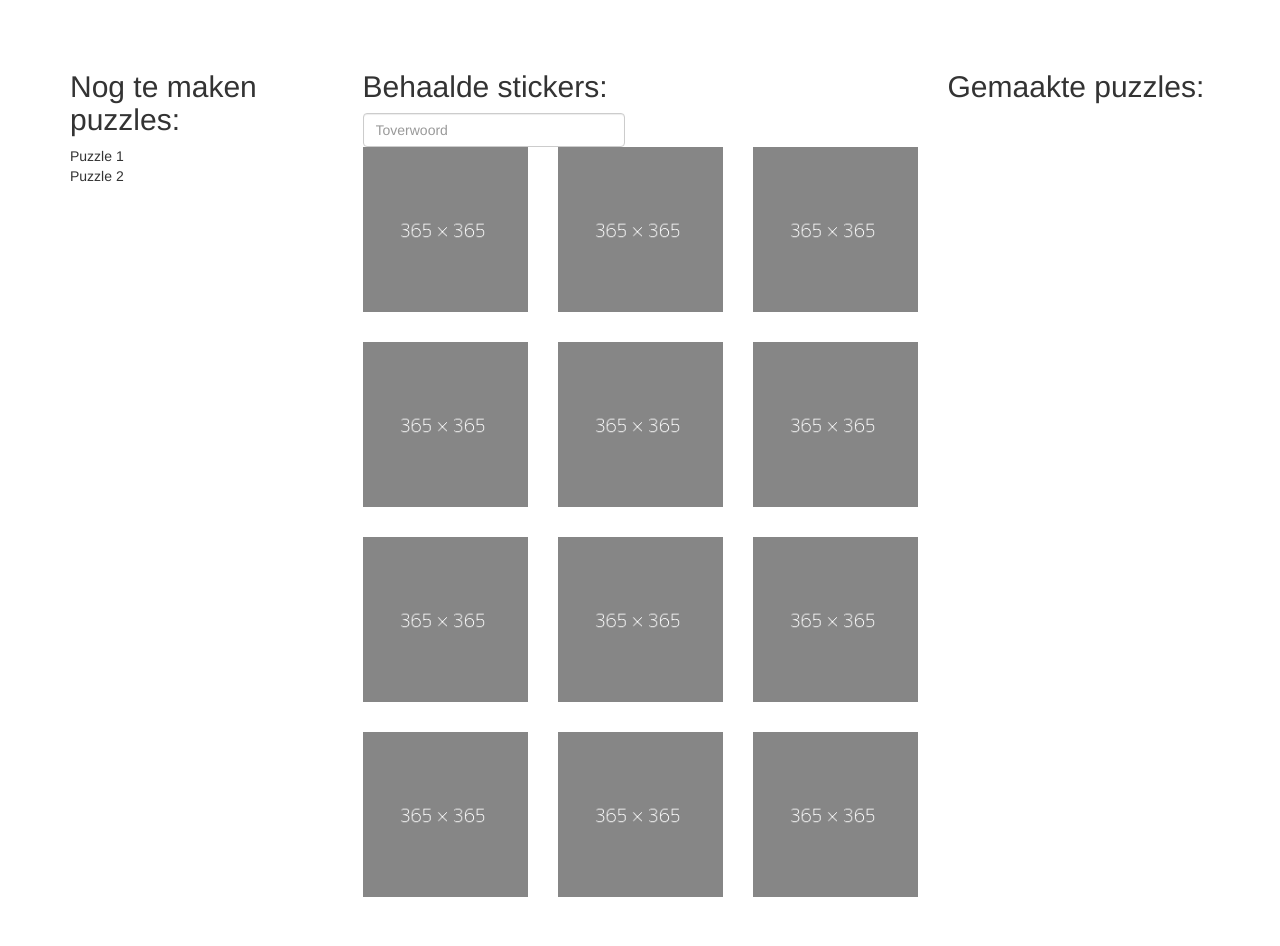
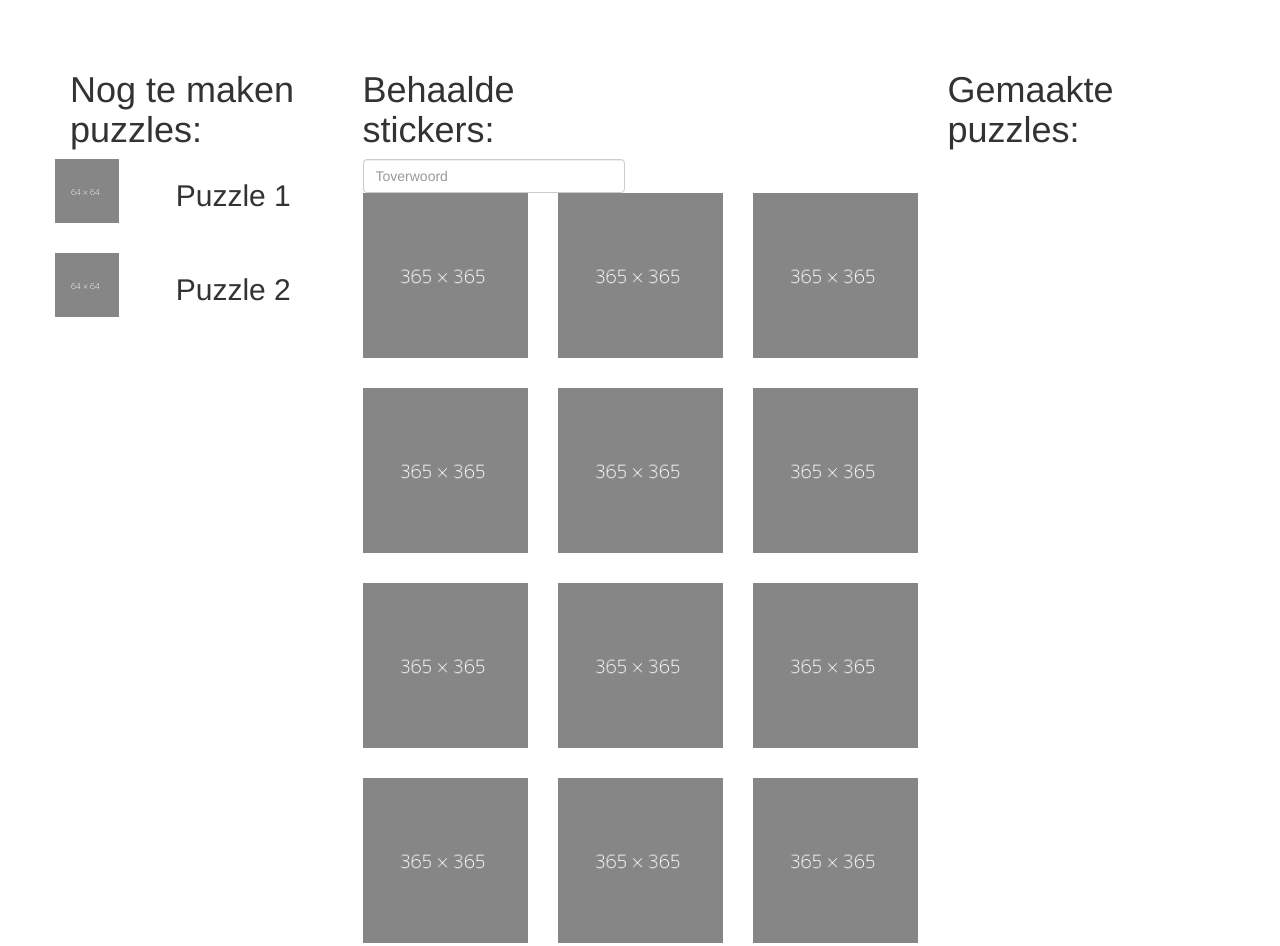
Before and after one commit to prlahaise/pad-oba5-2017, a plain HTML site: page index.html in a window 1280 px wide. Drawn offline with Linux system fonts and the light colour scheme.

Commit message:
format puzzle

```diff
--- a/index.html
+++ b/index.html
@@ -21,14 +21,18 @@
     <div class="container">
       <div class="row">
         <div class="col-lg-3 col-md-3 col-sm-3 col-xs-3">
-          <h2>Nog te maken puzzles:</h2>
-          <div id="p1">Puzzle 1</div>
-          <div id="p2">Puzzle 2</div>
+          <h1>Nog te maken puzzles:</h1>
+          <div class="row text-center gallery_product" id="p1">
+          <img id="small" src="images/small-dummy.png" class="img-responsive pull-left"><h2>Puzzle 1</h2>
+          </div>
+          <div class="row text-center gallery_product" id="p2">
+          <img id="small" src="images/small-dummy.png" class="img-responsive pull-left"><h2>Puzzle 2</h2>
+          </div>
         </div>
         <div class="col-lg-6 col-md-6 col-sm-6 col-xs-6">
           <div class="row">
             <div class="col-lg-6">
-            <h2>Behaalde stickers:</h2>
+            <h1>Behaalde stickers:</h1>
               <div>
                 <input type="text" class="form-control" id="test" placeholder="Toverwoord">
               </div><!-- /input-group -->
@@ -85,7 +89,7 @@
           </div>
           </div>
         <div id="mvtest" class="col-lg-3 col-md-3 col-sm-3 col-xs-3">
-          <h2>Gemaakte puzzles:</h2>
+          <h1>Gemaakte puzzles:</h1>
         </div>
       </div>
     </div>
```
Also changed, not shown: images/small-dummy.png (added).
